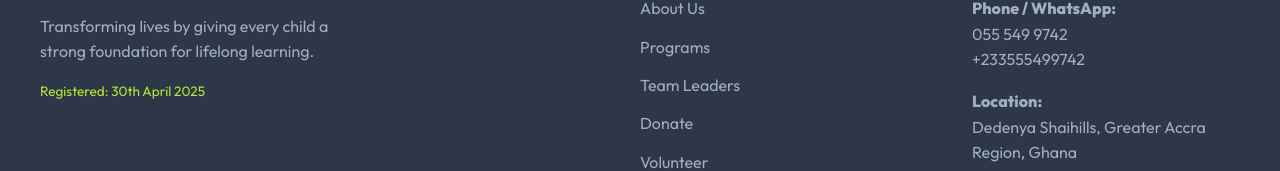
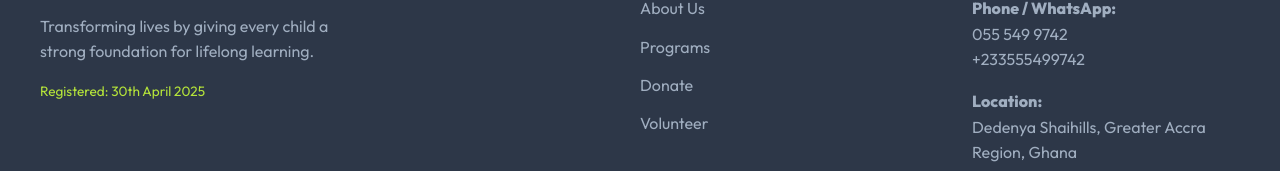
Before and after one commit to acommodore/ktc, a website built with Vite: page gallery.html in a window 1280 px wide. Shown: the part 1152-1323 px from the top of the page. Built offline with nearby package versions, Linux system fonts and the light colour scheme.

Commit message:
Remove Team Leaders link from gallery and volunteer footers

```diff
--- a/gallery.html
+++ b/gallery.html
@@ -101,7 +101,6 @@
           <ul>
             <li><a href="index.html#about">About Us</a></li>
             <li><a href="index.html#programs">Programs</a></li>
-            <li><a href="index.html#team">Team Leaders</a></li>
             <li><a href="index.html#donate">Donate</a></li>
             <li><a href="volunteer.html">Volunteer</a></li>
           </ul>
```
Also changed, not shown: volunteer.html (+0 -1 lines).
